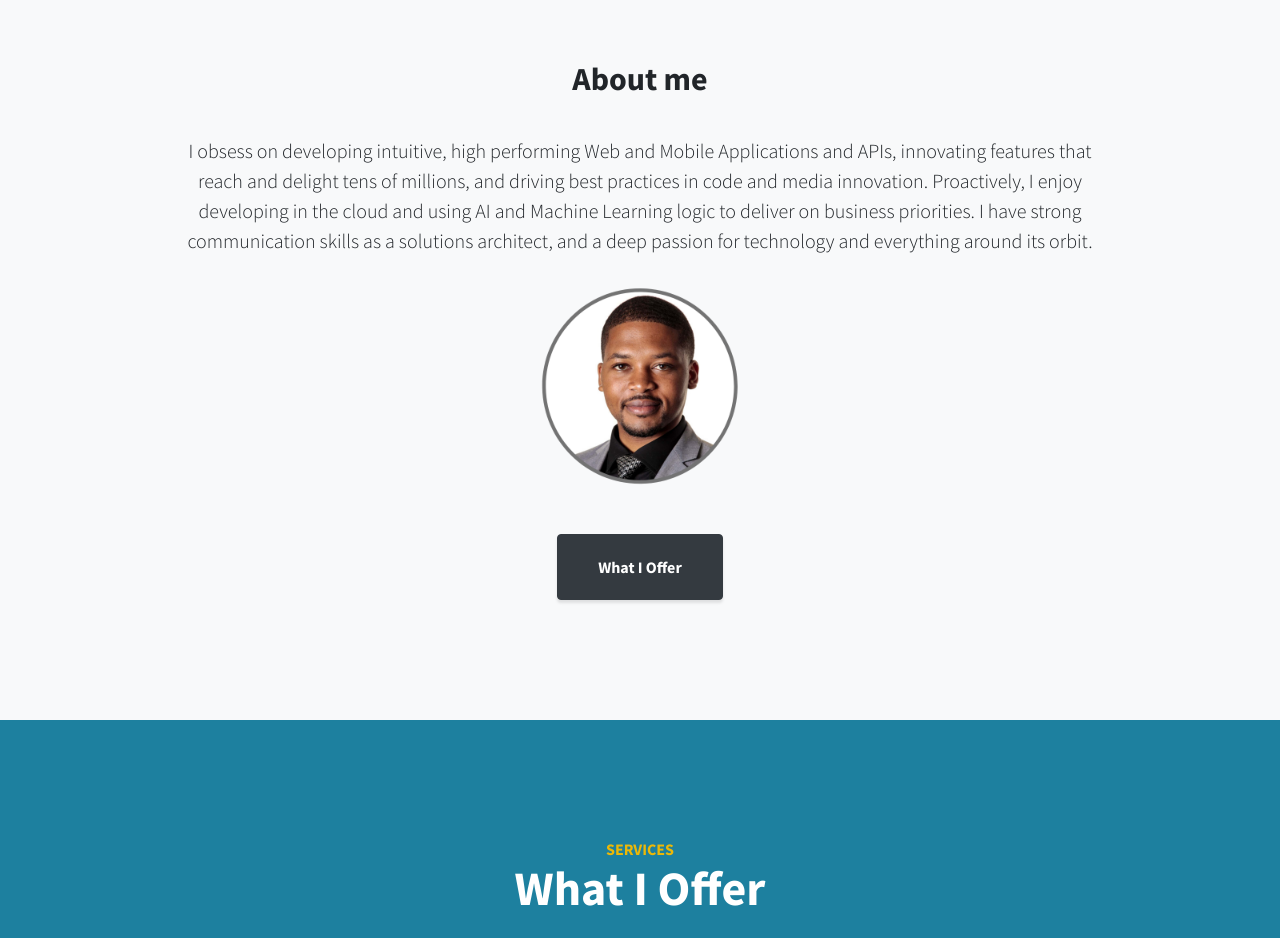
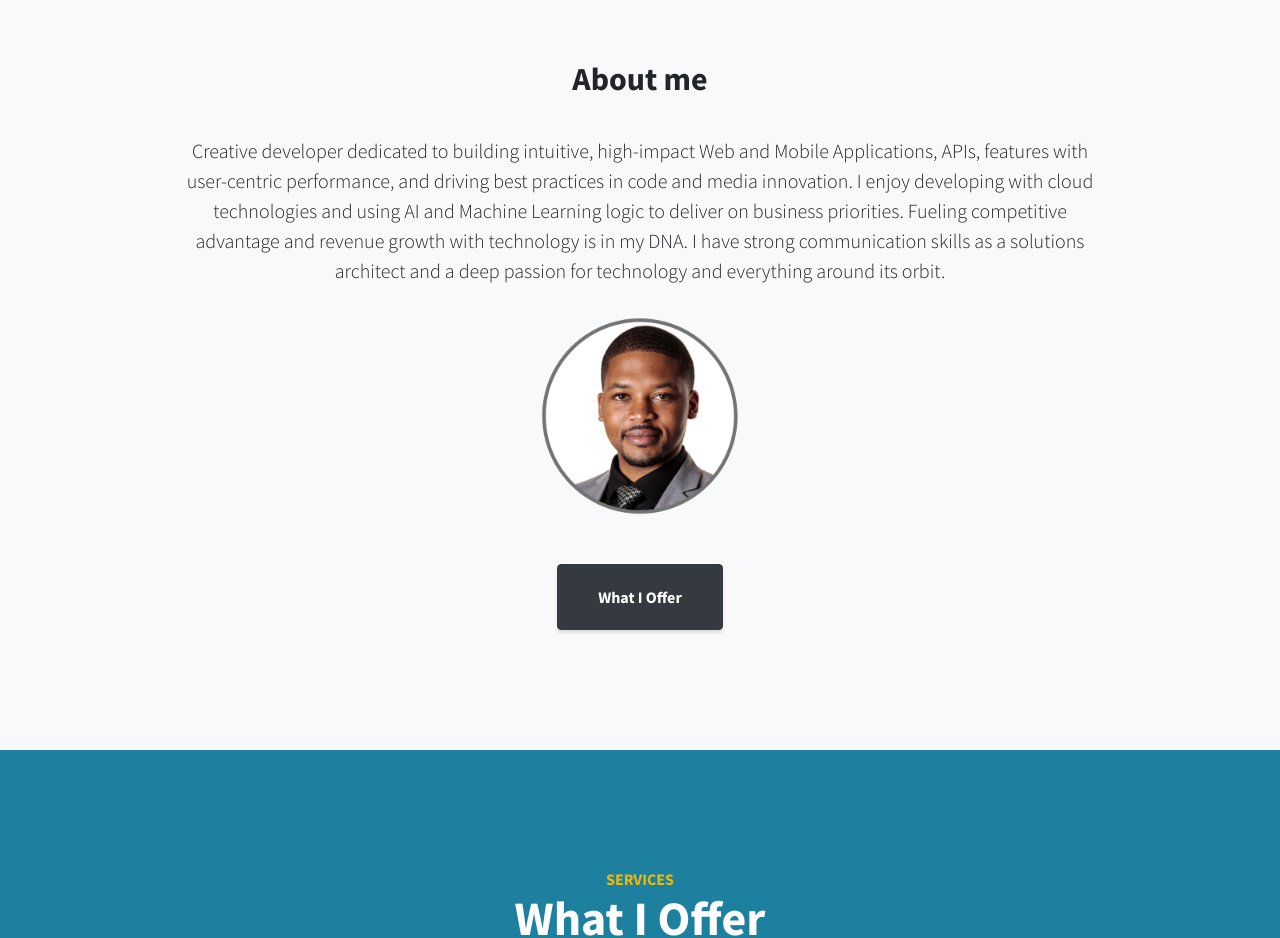
Before and after one commit to ariharrison/ariharrison.github.io, a plain HTML site: page index.html in a window 1280 px wide. Shown: the part 860-1798 px from the top of the page. Drawn offline with nearby package versions, Linux system fonts and the light colour scheme; files whose address does not match are found by name.

Commit message:
revised profile
edits

```diff
--- a/index.html
+++ b/index.html
@@ -35,7 +35,7 @@
             <div class="row">
                 <div class="col-lg-10 mx-auto">
                     <h2>About me</h2>
-                    <p class="lead mb-5"><span><br>I obsess on developing intuitive, high performing Web and Mobile Applications and APIs, innovating features that reach and delight tens of millions, and driving best practices in code and media innovation. Proactively, I enjoy developing in the cloud and using AI and Machine Learning logic to deliver on business priorities. I have strong communication skills as a solutions architect, and a deep passion for technology and everything around its orbit.<br><br></span>
+                    <p class="lead mb-5"><span><br>Creative developer dedicated to building intuitive, high-impact Web and Mobile Applications, APIs, features with user-centric performance, and driving best practices in code and media innovation. I enjoy developing with cloud technologies and using AI and Machine Learning logic to deliver on business priorities. Fueling competitive advantage and revenue growth with technology is in my DNA. I have strong communication skills as a solutions architect and a deep passion for technology and everything around its orbit.<br><br></span>
                         <img
                             class="profilephoto" src="assets/img/Folami_Ari_Harrison_ubtAgency.png" width="200px"></p><a class="btn btn-dark btn-xl js-scroll-trigger" role="button" href="#services">What I Offer</a></div>
             </div>
```
